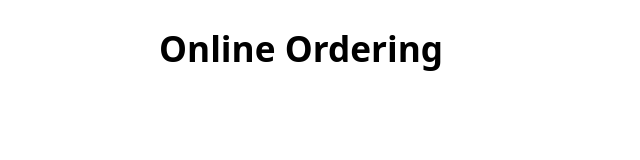
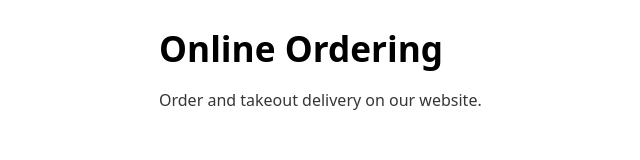
Before and after one commit to DiscoDerivative/kanpai_ramen, a website: page order.html in a window 1280 px wide. Shown: the whole page, without its empty margins (81-721 px from the left). Drawn offline with nearby package versions, Linux system fonts and the light colour scheme.

Commit message:
added description for order page

```diff
--- a/order.html
+++ b/order.html
@@ -17,5 +17,6 @@
     </head>
     <body>
         <h1>Online Ordering</h1>
+        <p>Order and takeout delivery on our website.</p>
     </body>
     </html>
```
